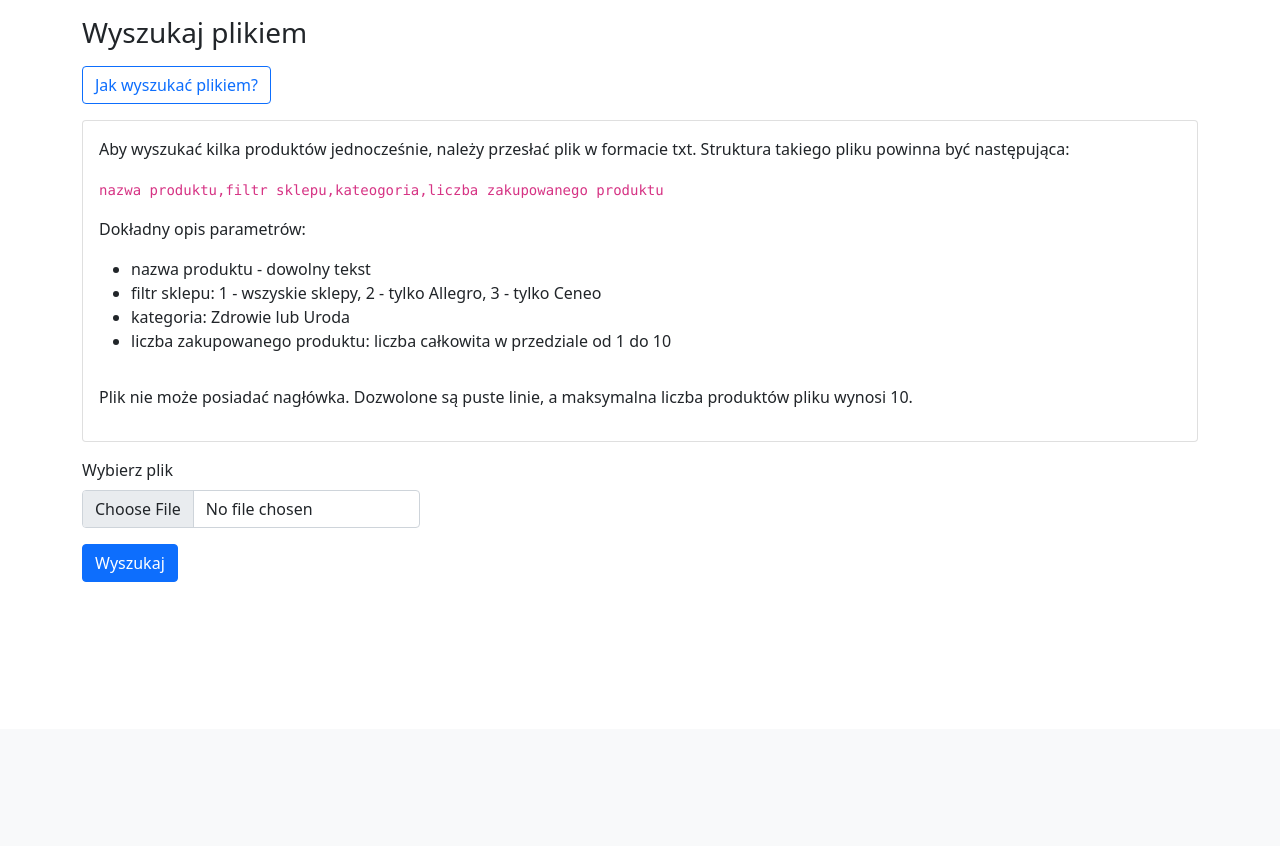
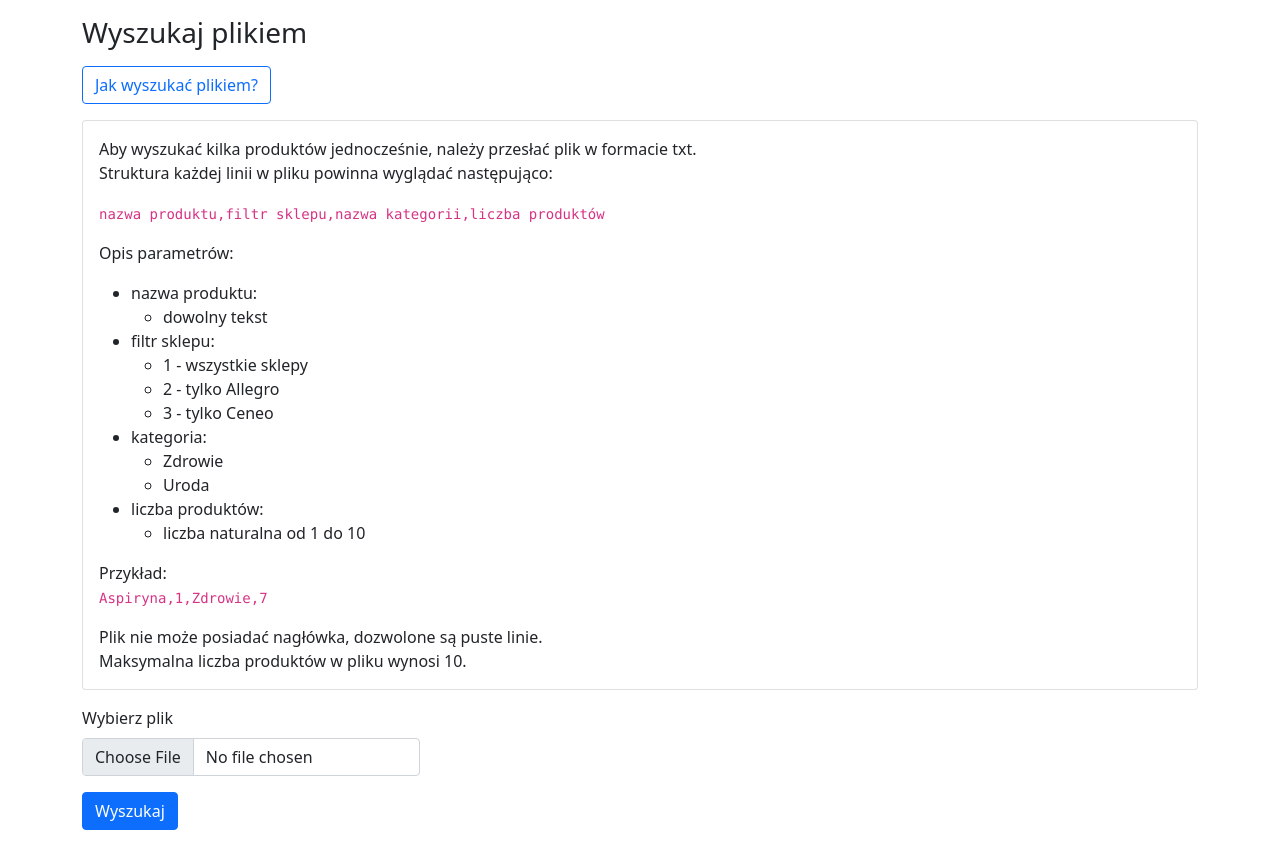
Before and after one commit to PiotrWodecki/io-aggregator, a Django app: page /multi-search/ in a window 1280 px wide, after a click on "Jak wyszukać plikiem?". Shown: the part 71-917 px from the top of the page. Before the commit the page ends 653 px from the top, so only its background shows below. Run offline with Django 4.2, Linux system fonts and the light colour scheme; some libraries are stand-ins or nearby versions.

Commit message:
Improve file addition interface

```diff
--- a/core/templates/shopping/multi_search.html
+++ b/core/templates/shopping/multi_search.html
@@ -11,19 +11,36 @@
     </p>
     <div class="collapse" id="collapseExample">
         <div class="card card-body">
-            <p>Aby wyszukać kilka produktów jednocześnie, należy przesłać plik w formacie txt. Struktura takiego
-                pliku
-                powinna być następująca:</p>
-            <p><code>nazwa produktu,filtr sklepu,kateogoria,liczba zakupowanego produktu</code></p>
-            <p>Dokładny opis parametrów:<br>
+            <p>Aby wyszukać kilka produktów jednocześnie, należy przesłać plik w formacie txt.<br>
+                Struktura każdej linii w pliku powinna wyglądać następująco:
+            <p><code>nazwa produktu,filtr sklepu,nazwa kategorii,liczba produktów<br>
+                </code></p>
+            <p>Opis parametrów:</p>
             <ul>
-                <li>nazwa produktu - dowolny tekst</li>
-                <li>filtr sklepu: 1 - wszyskie sklepy, 2 - tylko Allegro, 3 - tylko Ceneo</li>
-                <li>kategoria: Zdrowie lub Uroda</li>
-                <li>liczba zakupowanego produktu: liczba całkowita w przedziale od 1 do 10</li>
+                <li>nazwa produktu:</li>
+                    <ul>
+                        <li>dowolny tekst</li>
+                    </ul>
+                <li>filtr sklepu:</li>
+                    <ul>
+                        <li>1 - wszystkie sklepy</li>
+                        <li>2 - tylko Allegro</li>
+                        <li>3 - tylko Ceneo</li>
+                    </ul>
+                <li>kategoria:</li>
+                    <ul>
+                        <li>Zdrowie</li>
+                        <li>Uroda</li>
+                    </ul>
+                <li>liczba produktów:</li>
+                    <ul>
+                        <li> liczba naturalna od 1 do 10</li>
+                    </ul>
             </ul>
-            </p>
-            <p>Plik nie może posiadać nagłówka. Dozwolone są puste linie, a maksymalna liczba produktów pliku wynosi 10.</p>
+            <p>Przykład:<br>
+                <code>Aspiryna,1,Zdrowie,7</code></p>
+            <p class="mb-0">Plik nie może posiadać nagłówka, dozwolone są puste linie.<br>
+                Maksymalna liczba produktów w pliku wynosi 10.</p>
         </div>
     </div>
 
```
